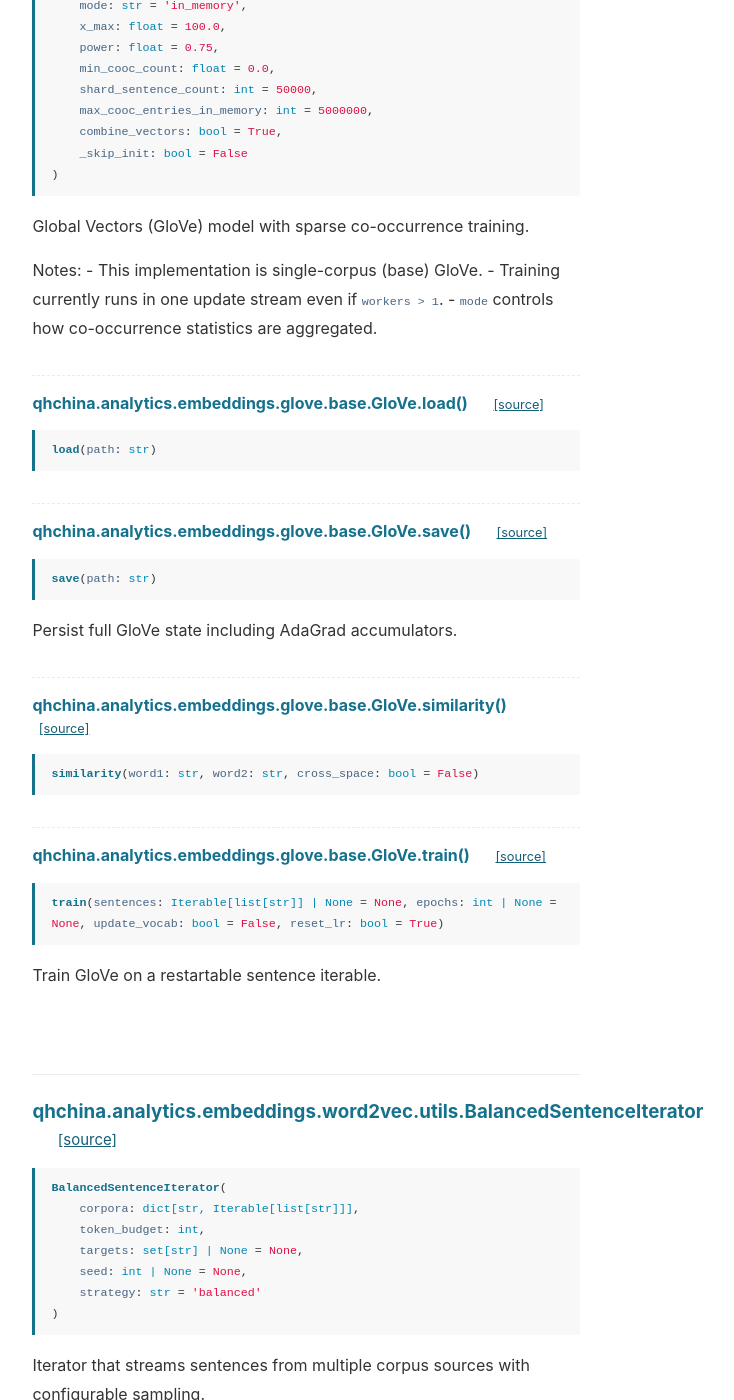
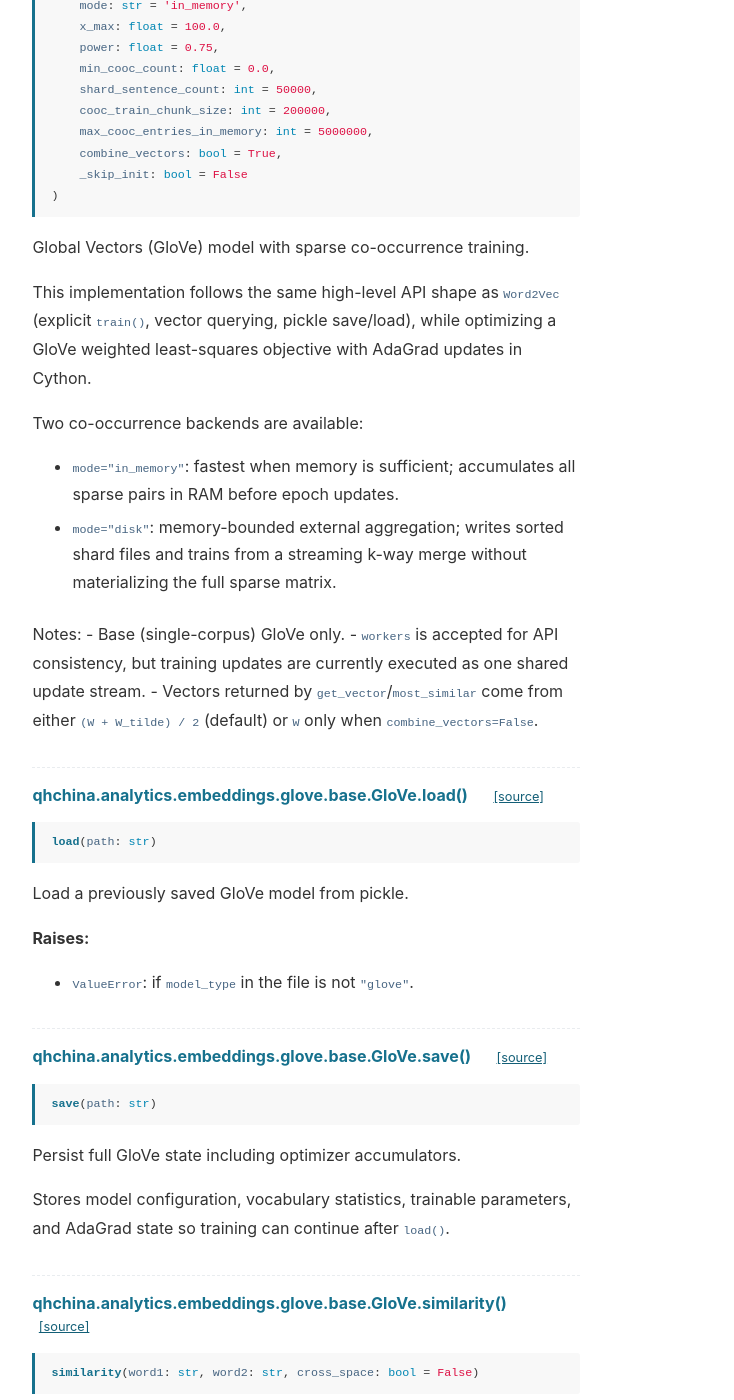
Before and after one commit to mcjkurz/qhchina-web, a Jekyll site: the page built from docs/word_embeddings/index.md, in a window 1280 px wide and 1400 px high, scrolled down 29057 px. Shown: the whole window, without its empty margins (470-1204 px from the left). Built offline with Jekyll 4.4.1, drawn with Linux system fonts in a browser that asks for light colours; some of the changed text lies outside the part shown.

Commit message:
Update API docs

```diff
--- a/_config.yml
+++ b/_config.yml
@@ -60,4 +60,4 @@ goatcounter_code: qhchina # This will create the URL qhchina.goatcounter.com
 github: [metadata]
 
 # Cache busting version (auto-updated by make_docs.py)
-cache_version: 20260731100725
+cache_version: 20260731111623
--- a/docs/word_embeddings/index.md
+++ b/docs/word_embeddings/index.md
@@ -1099,7 +1099,7 @@ Final loss value if calculate_loss is True, None otherwise.
 
 <br>
 
-<h3 id="glove">qhchina.analytics.embeddings.glove.base.GloVe <a href="#glove" class="header-link" title="Permalink">#</a> <a href="https://github.com/mcjkurz/qhchina/blob/main/qhchina/analytics/embeddings/glove/base.py#L42" class="source-link" title="View source on GitHub">[source]</a></h3>
+<h3 id="glove">qhchina.analytics.embeddings.glove.base.GloVe <a href="#glove" class="header-link" title="Permalink">#</a> <a href="https://github.com/mcjkurz/qhchina/blob/main/qhchina/analytics/embeddings/glove/base.py#L44" class="source-link" title="View source on GitHub">[source]</a></h3>
 
 <pre class="signature"><code><span class="sig-name">GloVe</span>(
     <span class="sig-param">sentences</span><span class="sig-punct">:</span> <span class="sig-type">Iterable[list[str]] | None</span> <span class="sig-punct">=</span> <span class="sig-default">None</span>,
@@ -1119,6 +1119,7 @@ Final loss value if calculate_loss is True, None otherwise.
     <span class="sig-param">power</span><span class="sig-punct">:</span> <span class="sig-type">float</span> <span class="sig-punct">=</span> <span class="sig-default">0.75</span>,
     <span class="sig-param">min_cooc_count</span><span class="sig-punct">:</span> <span class="sig-type">float</span> <span class="sig-punct">=</span> <span class="sig-default">0.0</span>,
     <span class="sig-param">shard_sentence_count</span><span class="sig-punct">:</span> <span class="sig-type">int</span> <span class="sig-punct">=</span> <span class="sig-default">50000</span>,
+    <span class="sig-param">cooc_train_chunk_size</span><span class="sig-punct">:</span> <span class="sig-type">int</span> <span class="sig-punct">=</span> <span class="sig-default">200000</span>,
     <span class="sig-param">max_cooc_entries_in_memory</span><span class="sig-punct">:</span> <span class="sig-type">int</span> <span class="sig-punct">=</span> <span class="sig-default">5000000</span>,
     <span class="sig-param">combine_vectors</span><span class="sig-punct">:</span> <span class="sig-type">bool</span> <span class="sig-punct">=</span> <span class="sig-default">True</span>,
     <span class="sig-param">_skip_init</span><span class="sig-punct">:</span> <span class="sig-type">bool</span> <span class="sig-punct">=</span> <span class="sig-default">False</span>
@@ -1126,30 +1127,72 @@ Final loss value if calculate_loss is True, None otherwise.
 
 Global Vectors (GloVe) model with sparse co-occurrence training.
 
+This implementation follows the same high-level API shape as `Word2Vec`
+(explicit `train()`, vector querying, pickle save/load), while optimizing
+a GloVe weighted least-squares objective with AdaGrad updates in Cython.
+
+Two co-occurrence backends are available:
+- `mode="in_memory"`: fastest when memory is sufficient; accumulates all
+  sparse pairs in RAM before epoch updates.
+- `mode="disk"`: memory-bounded external aggregation; writes sorted shard
+  files and trains from a streaming k-way merge without materializing the
+  full sparse matrix.
+
 Notes:
-    - This implementation is single-corpus (base) GloVe.
-    - Training currently runs in one update stream even if `workers > 1`.
-    - `mode` controls how co-occurrence statistics are aggregated.
-
-<h4 id="glove-load">qhchina.analytics.embeddings.glove.base.GloVe.load() <a href="#glove-load" class="header-link" title="Permalink">#</a> <a href="https://github.com/mcjkurz/qhchina/blob/main/qhchina/analytics/embeddings/glove/base.py#L460" class="source-link" title="View source on GitHub">[source]</a></h4>
+    - Base (single-corpus) GloVe only.
+    - `workers` is accepted for API consistency, but training updates are
+      currently executed as one shared update stream.
+    - Vectors returned by `get_vector`/`most_similar` come from either
+      `(W + W_tilde) / 2` (default) or `W` only when
+      `combine_vectors=False`.
+
+<h4 id="glove-load">qhchina.analytics.embeddings.glove.base.GloVe.load() <a href="#glove-load" class="header-link" title="Permalink">#</a> <a href="https://github.com/mcjkurz/qhchina/blob/main/qhchina/analytics/embeddings/glove/base.py#L705" class="source-link" title="View source on GitHub">[source]</a></h4>
 
 <pre class="signature"><code><span class="sig-name">load</span>(<span class="sig-param">path</span><span class="sig-punct">:</span> <span class="sig-type">str</span>)</code></pre>
 
-<h4 id="glove-save">qhchina.analytics.embeddings.glove.base.GloVe.save() <a href="#glove-save" class="header-link" title="Permalink">#</a> <a href="https://github.com/mcjkurz/qhchina/blob/main/qhchina/analytics/embeddings/glove/base.py#L421" class="source-link" title="View source on GitHub">[source]</a></h4>
+Load a previously saved GloVe model from pickle.
+
+**Raises:**
+- `ValueError`: if ``model_type`` in the file is not ``"glove"``.
+
+<h4 id="glove-save">qhchina.analytics.embeddings.glove.base.GloVe.save() <a href="#glove-save" class="header-link" title="Permalink">#</a> <a href="https://github.com/mcjkurz/qhchina/blob/main/qhchina/analytics/embeddings/glove/base.py#L660" class="source-link" title="View source on GitHub">[source]</a></h4>
 
 <pre class="signature"><code><span class="sig-name">save</span>(<span class="sig-param">path</span><span class="sig-punct">:</span> <span class="sig-type">str</span>)</code></pre>
 
-Persist full GloVe state including AdaGrad accumulators.
-
-<h4 id="glove-similarity">qhchina.analytics.embeddings.glove.base.GloVe.similarity() <a href="#glove-similarity" class="header-link" title="Permalink">#</a> <a href="https://github.com/mcjkurz/qhchina/blob/main/qhchina/analytics/embeddings/glove/base.py#L412" class="source-link" title="View source on GitHub">[source]</a></h4>
+Persist full GloVe state including optimizer accumulators.
+
+Stores model configuration, vocabulary statistics, trainable parameters,
+and AdaGrad state so training can continue after `load()`.
+
+<h4 id="glove-similarity">qhchina.analytics.embeddings.glove.base.GloVe.similarity() <a href="#glove-similarity" class="header-link" title="Permalink">#</a> <a href="https://github.com/mcjkurz/qhchina/blob/main/qhchina/analytics/embeddings/glove/base.py#L651" class="source-link" title="View source on GitHub">[source]</a></h4>
 
 <pre class="signature"><code><span class="sig-name">similarity</span>(<span class="sig-param">word1</span><span class="sig-punct">:</span> <span class="sig-type">str</span>, <span class="sig-param">word2</span><span class="sig-punct">:</span> <span class="sig-type">str</span>, <span class="sig-param">cross_space</span><span class="sig-punct">:</span> <span class="sig-type">bool</span> <span class="sig-punct">=</span> <span class="sig-default">False</span>)</code></pre>
 
-<h4 id="glove-train">qhchina.analytics.embeddings.glove.base.GloVe.train() <a href="#glove-train" class="header-link" title="Permalink">#</a> <a href="https://github.com/mcjkurz/qhchina/blob/main/qhchina/analytics/embeddings/glove/base.py#L312" class="source-link" title="View source on GitHub">[source]</a></h4>
+<h4 id="glove-train">qhchina.analytics.embeddings.glove.base.GloVe.train() <a href="#glove-train" class="header-link" title="Permalink">#</a> <a href="https://github.com/mcjkurz/qhchina/blob/main/qhchina/analytics/embeddings/glove/base.py#L507" class="source-link" title="View source on GitHub">[source]</a></h4>
 
 <pre class="signature"><code><span class="sig-name">train</span>(<span class="sig-param">sentences</span><span class="sig-punct">:</span> <span class="sig-type">Iterable[list[str]] | None</span> <span class="sig-punct">=</span> <span class="sig-default">None</span>, <span class="sig-param">epochs</span><span class="sig-punct">:</span> <span class="sig-type">int | None</span> <span class="sig-punct">=</span> <span class="sig-default">None</span>, <span class="sig-param">update_vocab</span><span class="sig-punct">:</span> <span class="sig-type">bool</span> <span class="sig-punct">=</span> <span class="sig-default">False</span>, <span class="sig-param">reset_lr</span><span class="sig-punct">:</span> <span class="sig-type">bool</span> <span class="sig-punct">=</span> <span class="sig-default">True</span>)</code></pre>
 
 Train GloVe on a restartable sentence iterable.
+
+Workflow:
+1. Build or reuse vocabulary.
+2. Build weighted co-occurrence pairs via `mode` backend.
+3. Run Cython AdaGrad updates for `epochs` passes.
+
+Memory behavior:
+- `in_memory` keeps all retained sparse pairs in RAM.
+- `disk` writes sorted shards and streams merged pairs by chunk,
+  avoiding full sparse-matrix materialization.
+
+**Parameters:**
+- `sentences`: Optional restartable corpus override.
+- `epochs`: Optional epoch override.
+- `update_vocab`: Not implemented for GloVe (raises when requested on
+  initialized vocabulary).
+- `reset_lr`: If True, reset ``alpha`` to constructor value.
+
+**Returns:**
+Average epoch loss when ``calculate_loss=True``; otherwise ``None``.
 
 <br>
 
```
